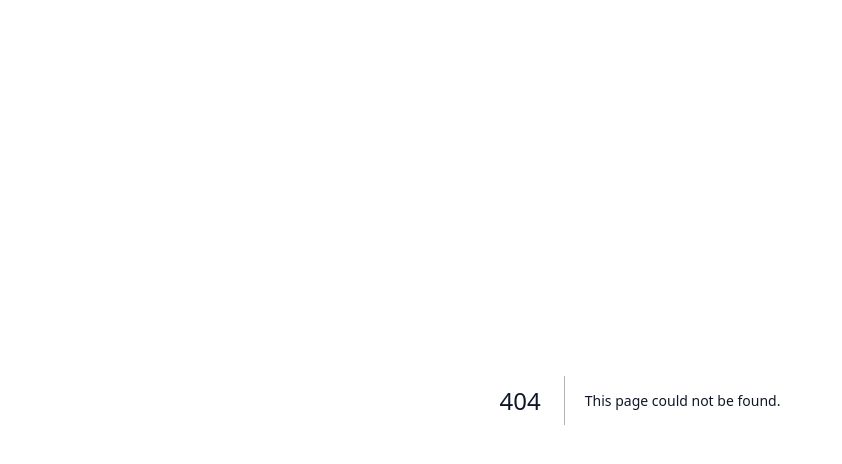
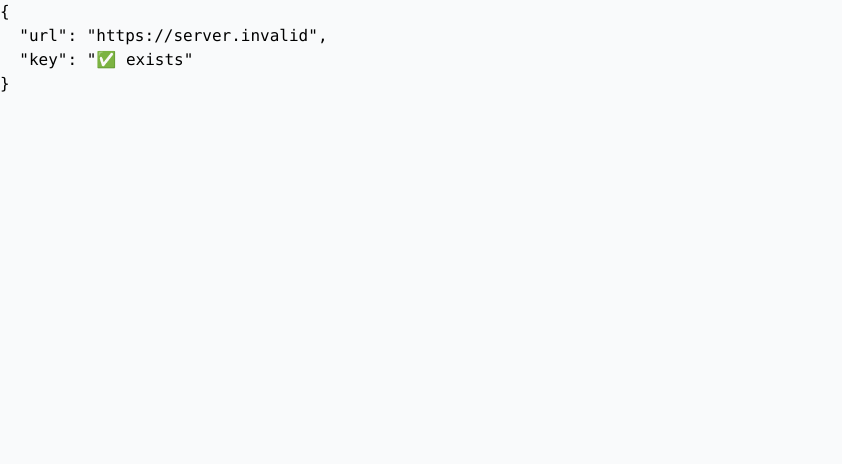
Before and after one commit to emilex330/fastbreak-dashboard, a Next.js app: page /debug in a window 1280 px wide. Before the commit this address had no page. Shown: the top 464 px of the page, without its empty margins (0-842 px from the left). Built offline with nearby package versions, Linux system fonts and the light colour scheme; no server answers.

Commit message:
Add debug directory

```diff
--- /dev/null
+++ b/src/app/debug/page.tsx
@@ -0,0 +1,14 @@
+export default function DebugPage() {
+  return (
+    <pre>
+      {JSON.stringify(
+        {
+          url: process.env.NEXT_PUBLIC_SUPABASE_URL || "❌ missing URL",
+          key: process.env.NEXT_PUBLIC_SUPABASE_ANON_KEY ? "✅ exists" : "❌ missing KEY",
+        },
+        null,
+        2
+      )}
+    </pre>
+  );
+}
```
